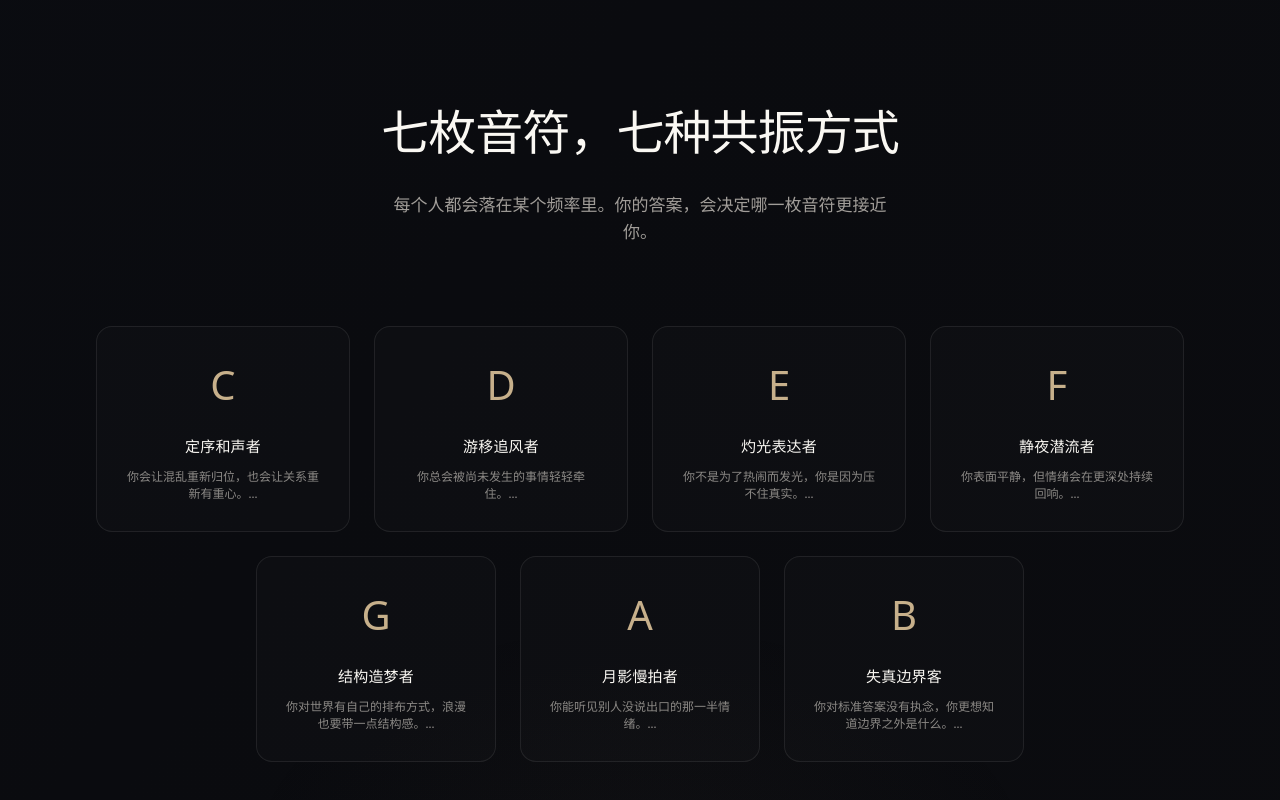
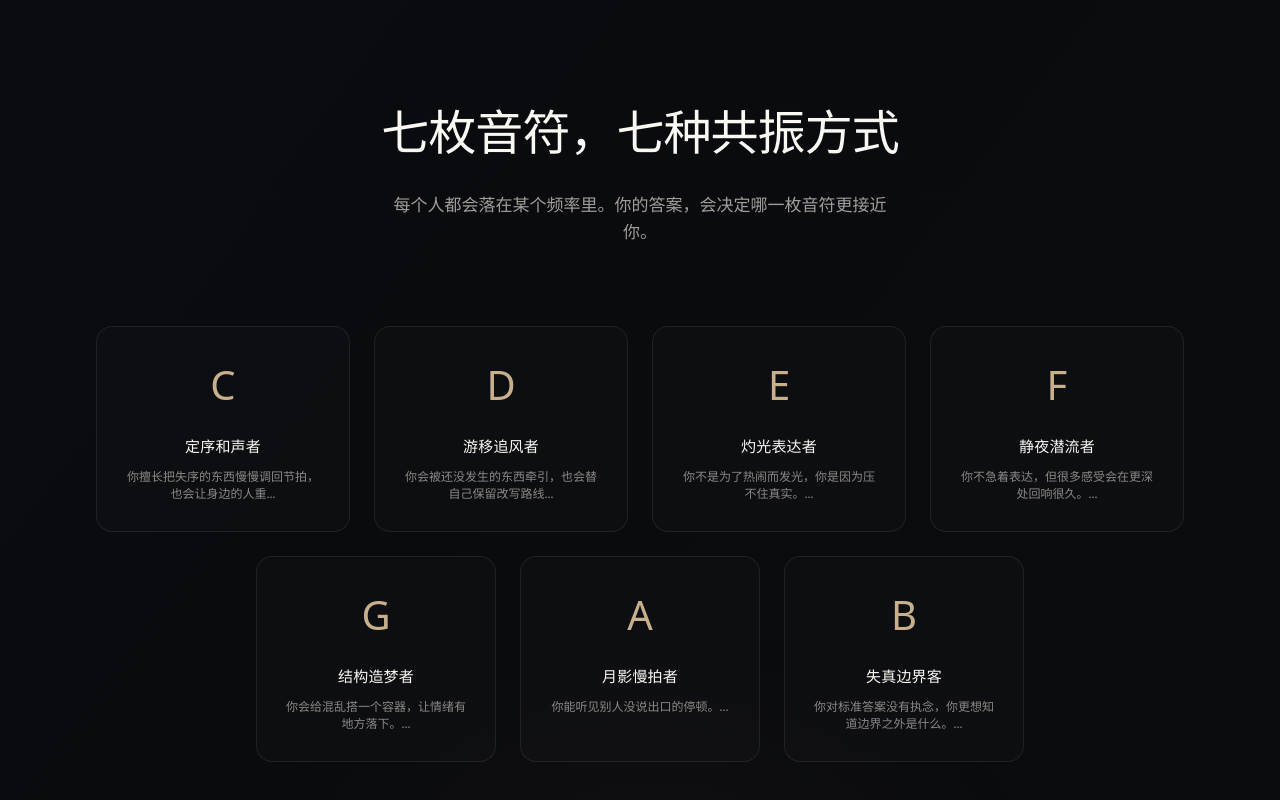
Before and after one commit to shimuxia/music-personality-h5, a React (Vite) app: page / in a window 1280 px wide. Shown: the part 824-1624 px from the top of the page. Built offline with nearby package versions, Linux system fonts and the light colour scheme.

Commit message:
refactor: polish questions and sharing copy

```diff
--- a/src/App.tsx
+++ b/src/App.tsx
@@ -77,8 +77,9 @@ function App() {
       return
     }
 
+    const shareLine = result.shareLine || result.subtitle
     const shareText = `我测出的天命音符是 ${result.note}「${result.title}」
-${result.subtitle}
+${shareLine}
 
 来测你的天命音符：
 https://music-personality-h5.vercel.app/`
--- a/src/data/questions.ts
+++ b/src/data/questions.ts
@@ -250,64 +250,64 @@ export const questions: Question[] = [
     ],
   },
   {
-    id: 'alone-time',
-    prompt: '当你终于有一段没人打扰的时间，你更可能做什么？',
-    scene: '独处时的选择，常常会暴露你真正的恢复方式。',
+    id: 'misunderstood',
+    prompt: '当别人误解了你的意思，你更接近哪种反应？',
+    scene: '被误解的瞬间，最能看见你如何保护自己的表达。',
     options: [
       {
-        id: 'alone-time-order',
+        id: 'misunderstood-clarify',
         label: 'A',
-        text: '整理房间、清空列表，让一切重新有秩序。',
-        weights: { C: 3, G: 1 },
+        text: '先把话说清楚，至少别让误会继续扩散。',
+        weights: { C: 2, G: 2 },
       },
       {
-        id: 'alone-time-walk',
+        id: 'misunderstood-stop',
         label: 'B',
-        text: '出门走走，看看有没有新的地方和新的灵感。',
-        weights: { D: 3, G: 1 },
+        text: '如果对方不愿意听，我也不会一直解释。',
+        weights: { B: 2, F: 2 },
       },
       {
-        id: 'alone-time-headphones',
+        id: 'misunderstood-hurt',
         label: 'C',
-        text: '戴上耳机，沉进自己的情绪里。',
-        weights: { A: 2, F: 2 },
+        text: '会有点受伤，但更在意对方为什么会这样理解我。',
+        weights: { A: 3, F: 1 },
       },
       {
-        id: 'alone-time-recover',
+        id: 'misunderstood-rephrase',
         label: 'D',
-        text: '什么都不急着做，先让自己慢慢恢复。',
-        weights: { F: 3, C: 1 },
+        text: '直接换一种表达方式，把真正想说的东西说出来。',
+        weights: { E: 3, D: 1 },
       },
     ],
   },
   {
-    id: 'changed-plan',
-    prompt: '计划突然被打乱时，你的第一反应更接近哪一种？',
-    scene: '变化来临的那一秒，最容易听见你的底层节拍。',
+    id: 'start-well',
+    prompt: '当你真的想把一件事做好时，你通常会先怎么开始？',
+    scene: '认真投入之前，每个人都有自己进入状态的方式。',
     options: [
       {
-        id: 'changed-plan-check',
+        id: 'start-well-structure',
         label: 'A',
-        text: '先确认影响范围，再重新安排。',
-        weights: { C: 2, G: 2 },
+        text: '先把目标、步骤和边界整理清楚。',
+        weights: { G: 3, C: 1 },
       },
       {
-        id: 'changed-plan-possibility',
+        id: 'start-well-move',
         label: 'B',
-        text: '也许这样会出现更有意思的可能。',
-        weights: { D: 2, B: 2 },
+        text: '先动起来，在过程中慢慢找到感觉。',
+        weights: { D: 2, E: 2 },
       },
       {
-        id: 'changed-plan-digest',
+        id: 'start-well-meaning',
         label: 'C',
-        text: '情绪会先被晃一下，但很快开始消化。',
-        weights: { A: 2, E: 2 },
+        text: '先确认这件事是不是和我真正想要的东西有关。',
+        weights: { A: 2, F: 2 },
       },
       {
-        id: 'changed-plan-pause',
+        id: 'start-well-spark',
         label: 'D',
-        text: '暂停一下，不急着立刻反应。',
-        weights: { F: 3, A: 1 },
+        text: '先找一个能让我兴奋的切口，不然很难持续。',
+        weights: { B: 2, E: 2 },
       },
     ],
   },
--- a/src/data/results.ts
+++ b/src/data/results.ts
@@ -4,23 +4,21 @@ export const resultProfiles: ResultProfileMap = {
   C: {
     note: 'C',
     title: '定序和声者',
-    subtitle: '你会让混乱重新归位，也会让关系重新有重心。',
+    subtitle: '你擅长把失序的东西慢慢调回节拍，也会让身边的人重新找到重心。',
     keywords: ['稳定共振', '低调可靠', '情绪承接'],
     description:
       '你的力量不在外放，而在持久。你不一定是房间里最热闹的人，却常常是那个让一切慢慢变稳的人。你适合成为关系里的底音，也适合做能把生活重新调回节拍的人。',
-    shareLine:
-      '我测出的天命音符是 C「定序和声者」: 稳定不是无聊，而是一种很少被说破的力量。',
+    shareLine: '稳定不是无聊，而是一种很少被说破的力量。',
     paletteHint: '雾金 / 墨黑 / 微暖象牙',
   },
   D: {
     note: 'D',
     title: '游移追风者',
-    subtitle: '你总会被尚未发生的事情轻轻牵住。',
+    subtitle: '你会被还没发生的东西牵引，也会替自己保留改写路线的权利。',
     keywords: ['流动感', '新鲜驱动', '不愿停滞'],
     description:
       '你天然带着往前走的冲动，不太适合被困在单一答案里。你对变化有耐心，对未知有兴趣，对已经失去生命力的东西很难继续假装热爱。你的人格魅力，来自持续生长。',
-    shareLine:
-      '我测出的天命音符是 D「游移追风者」: 比起确定，我更容易被尚未到来的事情吸引。',
+    shareLine: '比起确定，我更容易被尚未到来的事情吸引。',
     paletteHint: '风灰 / 冷银 / 微蓝雾',
   },
   E: {
@@ -30,41 +28,37 @@ export const resultProfiles: ResultProfileMap = {
     keywords: ['情绪锋面', '存在感', '坦率热度'],
     description:
       '你身上有一种会主动亮起来的张力。你在意表达，也在意自己有没有留下痕迹。你的气场并不一定总是强势，但足够真，足够热，因此很难被忽略。',
-    shareLine:
-      '我测出的天命音符是 E「灼光表达者」: 我不是想被所有人看见，只是不想把自己活得太暗。',
+    shareLine: '我不是想被所有人看见，只是不想把自己活得太暗。',
     paletteHint: '暗铜 / 旧红 / 琥珀火光',
   },
   F: {
     note: 'F',
     title: '静夜潜流者',
-    subtitle: '你表面平静，但情绪会在更深处持续回响。',
+    subtitle: '你不急着表达，但很多感受会在更深处回响很久。',
     keywords: ['深夜质感', '隐秘共鸣', '情绪余韵'],
     description:
       '你更习惯把重要的感受留给真正值得的人和时刻。你看上去克制、冷静，甚至有些难读，但其实只是把表达藏进了后劲。真正了解你的人，通常会记住很久。',
-    shareLine:
-      '我测出的天命音符是 F「静夜潜流者」: 表面安静，不代表内心没有潮汐。',
+    shareLine: '表面安静，不代表内心没有潮汐。',
     paletteHint: '墨蓝 / 月灰 / 深夜银',
   },
   G: {
     note: 'G',
     title: '结构造梦者',
-    subtitle: '你对世界有自己的排布方式，浪漫也要带一点结构感。',
+    subtitle: '你会给混乱搭一个容器，让情绪有地方落下。',
     keywords: ['理性诗意', '审美结构', '自我编排'],
     description:
       '你不仅会感受，也会整理、命名、搭建。你常常能把抽象的情绪做成可被承载的形状，所以你身上同时有克制和想象力。你不是冷，只是控制力很强。',
-    shareLine:
-      '我测出的天命音符是 G「结构造梦者」: 我的浪漫不是失控，而是有秩序地生长。',
+    shareLine: '我的浪漫不是失控，而是有秩序地生长。',
     paletteHint: '石墨 / 冷金 / 建筑灰',
   },
   A: {
     note: 'A',
     title: '月影慢拍者',
-    subtitle: '你能听见别人没说出口的那一半情绪。',
+    subtitle: '你能听见别人没说出口的停顿。',
     keywords: ['温柔感应', '关系洞察', '低声回响'],
     description:
       '你对气氛和弦外之意十分敏感，常常能先一步感受到别人情绪里的停顿和空白。你不急着占据中心，却常常是那个最容易被回想起的人。你的吸引力，来自细腻和分寸。',
-    shareLine:
-      '我测出的天命音符是 A「月影慢拍者」: 有些情绪别人还没说出口，我已经先听见了。',
+    shareLine: '有些情绪别人还没说出口，我已经先听见了。',
     paletteHint: '月白 / 雾灰 / 柔金',
   },
   B: {
@@ -74,8 +68,7 @@ export const resultProfiles: ResultProfileMap = {
     keywords: ['边界试探', '反常规', '冷感电流'],
     description:
       '你对过于稳妥的路线天然缺少热情，反而会被那些带一点未知、危险感和张力的事物吸引。你不一定总是稳定，但总有办法在常规之外找到新的电流，这就是你的辨识度。',
-    shareLine:
-      '我测出的天命音符是 B「失真边界客」: 我对标准答案没什么兴趣，我更在意边界外的声音。',
+    shareLine: '我对标准答案没什么兴趣，我更在意边界外的声音。',
     paletteHint: '冷黑 / 电银 / 失真蓝',
   },
 }
```
